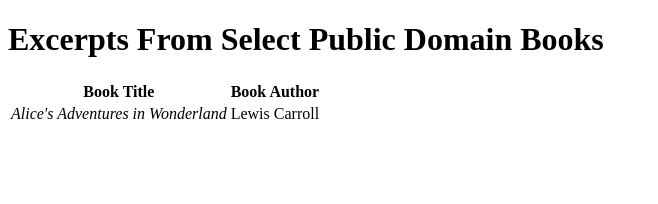
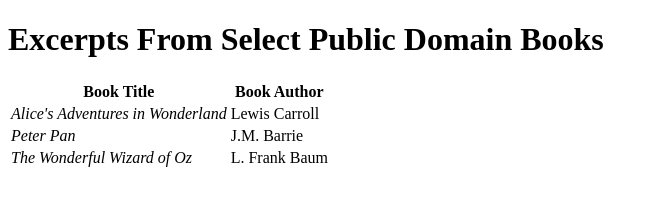
Before and after one commit to A231-afk/itm356_lab3, a plain HTML site: page index.html in a window 1280 px wide. Shown: the whole page, without its empty margins (0-658 px from the left). Drawn offline with Linux system fonts and the light colour scheme.

Commit message:
table changes

```diff
--- a/index.html
+++ b/index.html
@@ -15,15 +15,16 @@
         <tr>
             <td><em>Alice's Adventures in Wonderland</em></td>
             <td>Lewis Carroll</td>
+        </tr>
+        <tr>
+            <td><em>Peter Pan</em></td>
+            <td>J.M. Barrie</td>
+        </tr>
+        <tr>
+            <td><em> The Wonderful Wizard of Oz</em></td>
+            <td>L. Frank Baum</td>
     </table>
 </body>
-         </tr>
-
-
-
-
-
-
 
 
 </body>
```
